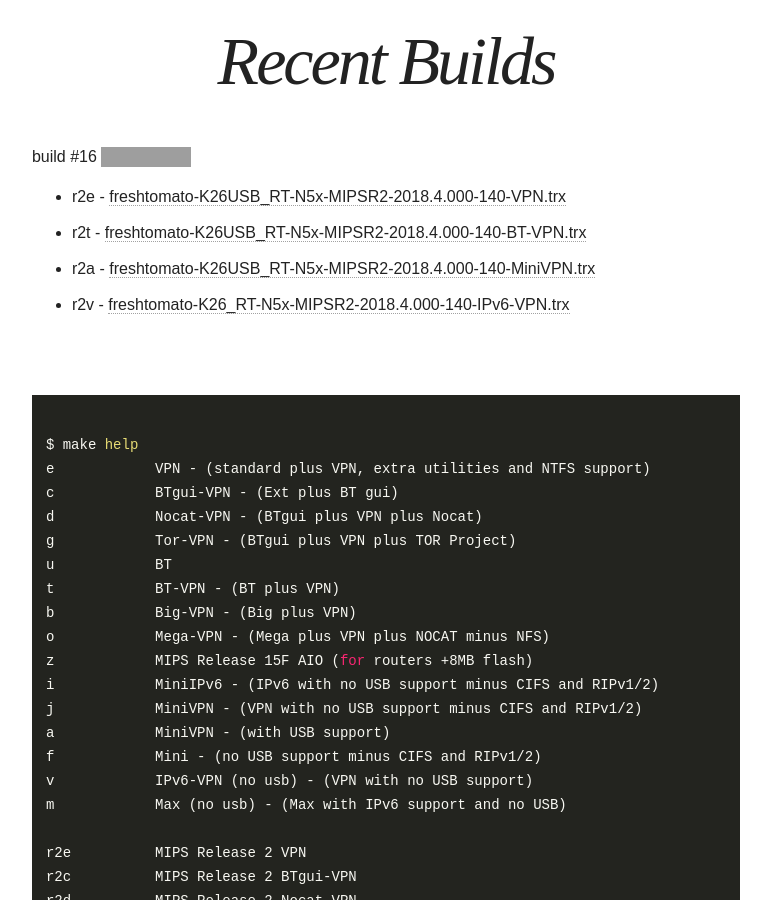
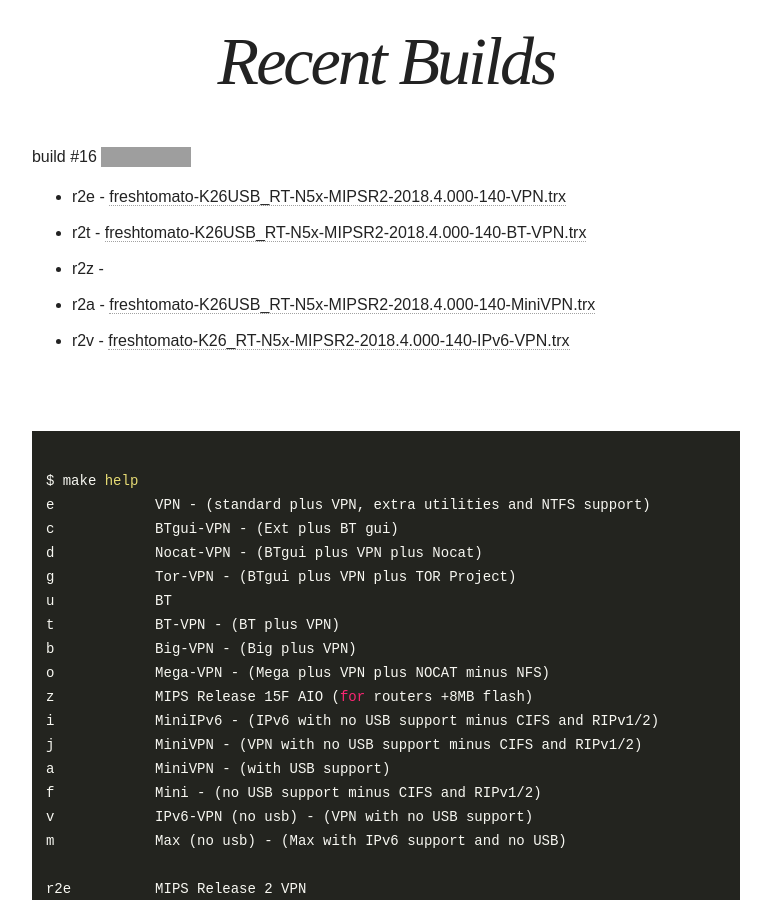
Before and after one commit to oglopss/freshtomato-mips-ci-jekyll, a Jekyll site: the page built from index.html, in a window 1280 px wide and 900 px high, scrolled down 451 px. Shown: the whole window, without its empty margins (254-1025 px from the left). Built offline with Jekyll 4.4.1, drawn with Linux system fonts in a browser that asks for light colours; nearby versions of some CDN libraries; grey boxes are pictures that could not be loaded.

Commit message:
Travis build 16 r2z pushed to gh-pages

```diff
--- a/_data/ss.yml
+++ b/_data/ss.yml
@@ -4,3 +4,4 @@
   - 0004 r2a freshtomato-K26USB_RT-N5x-MIPSR2-2018.4.000-140-MiniVPN.trx
   - 0001 r2e freshtomato-K26USB_RT-N5x-MIPSR2-2018.4.000-140-VPN.trx
   - 0002 r2t freshtomato-K26USB_RT-N5x-MIPSR2-2018.4.000-140-BT-VPN.trx
+  - 0003 r2z
```
